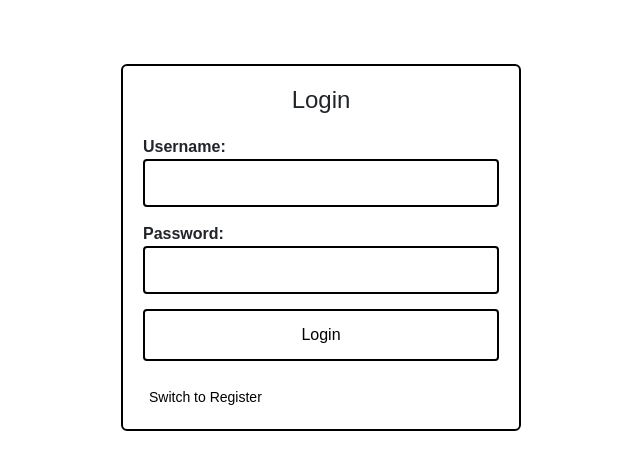
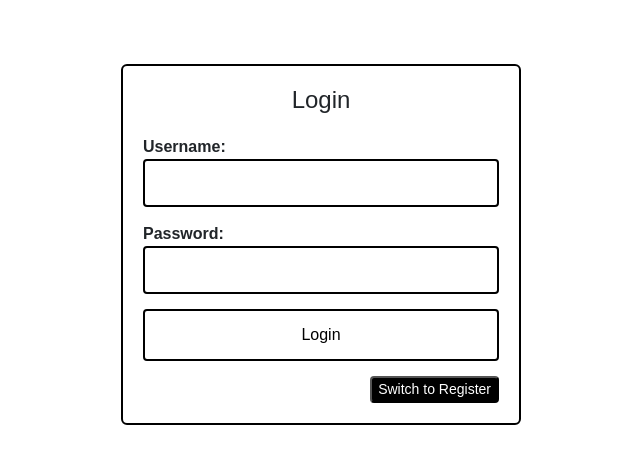
Before and after one commit to hamishmcgregor3/SongChef, a React (Create React App) app in the folder SongChef/ClientApp/: page / in a window 1280 px wide. Shown: the top 470 px of the page, without its empty margins (319-959 px from the left). Built offline with nearby package versions, Linux system fonts and the light colour scheme; the HTML template or start-up script is replaced by a standard one; a web font is replaced by a local one.

Commit message:
Login styling + add song rec modal

```diff
--- a/SongChef/ClientApp/src/components/AddSongRecModal.js
+++ b/SongChef/ClientApp/src/components/AddSongRecModal.js
@@ -30,6 +30,7 @@ const AddSongRecModal = () => {
             const response = await axios.post('/api/Songs/AddSongRec', song);
             console.log(response.data);
             setShowModal(false);
+            window.location.reload();
         } catch (error) {
             console.error('Error adding song recommendation:', error);
         }
--- a/SongChef/ClientApp/src/components/Login.js
+++ b/SongChef/ClientApp/src/components/Login.js
@@ -60,9 +60,11 @@ const Login = () => {
                 </button>
             </form>
             <p className="message">{message}</p>
-            <button className="toggle-button" onClick={() => setIsRegister(!isRegister)}>
-                {isRegister ? 'Switch to Login' : 'Switch to Register'}
-            </button>
+            <div className="button-container">
+                <button className="toggle-button" onClick={() => setIsRegister(!isRegister)}>
+                    {isRegister ? 'Switch to Login' : 'Switch to Register'}
+                </button>
+            </div>
         </div>
     );
 };
--- a/SongChef/ClientApp/src/styles/AddSongRecModalStyles.css
+++ b/SongChef/ClientApp/src/styles/AddSongRecModalStyles.css
@@ -66,12 +66,13 @@ select {
     margin-top: 10px;
     border: 2px solid black;
     border-radius: 4px;
-    background-color: black;
-    color: white;
+    background-color: white;
+    color: black;
     cursor: pointer;
 }
 
 .submit-song-rec-button {
+    font-size: 20px;
     border: 2px solid black;
     border-radius: 4px;
     background-color: black;
--- a/SongChef/ClientApp/src/styles/LoginStyles.css
+++ b/SongChef/ClientApp/src/styles/LoginStyles.css
@@ -57,15 +57,19 @@ input[type="password"] {
     margin-top: 15px;
 }
 
+.button-container {
+    display: flex;
+    justify-content: flex-end;
+}
+
 .toggle-button {
-    background: none;
-    border: none;
-    color: black;
-    cursor: pointer;
+    background-color: black;
+    color: white;
     font-size: 14px;
-    margin-top: 10px;
+    border-radius: 4px;
 }
 
 .toggle-button:hover {
-    text-decoration: underline;
+    background-color: white;
+    color: black;
 }
```
